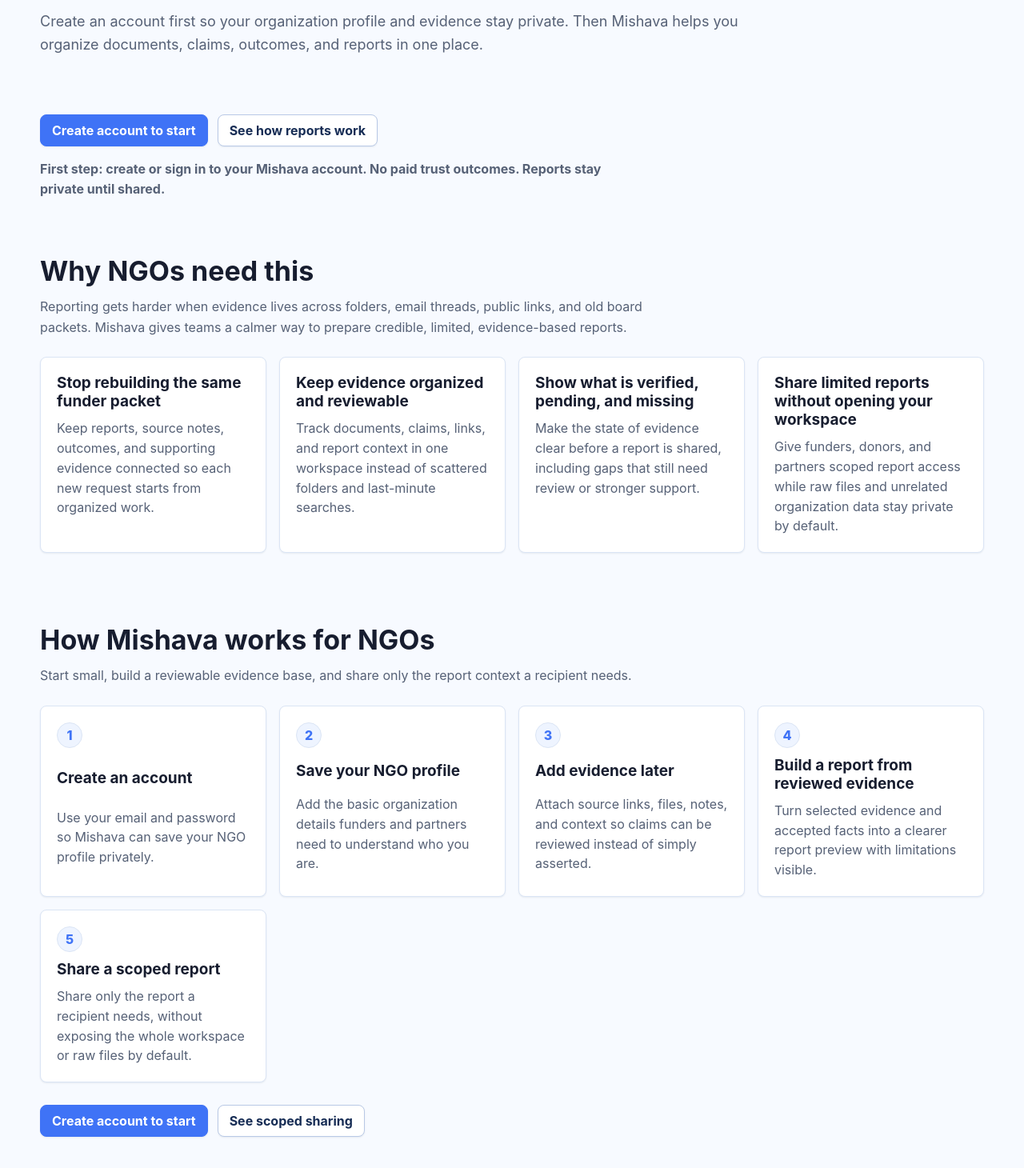
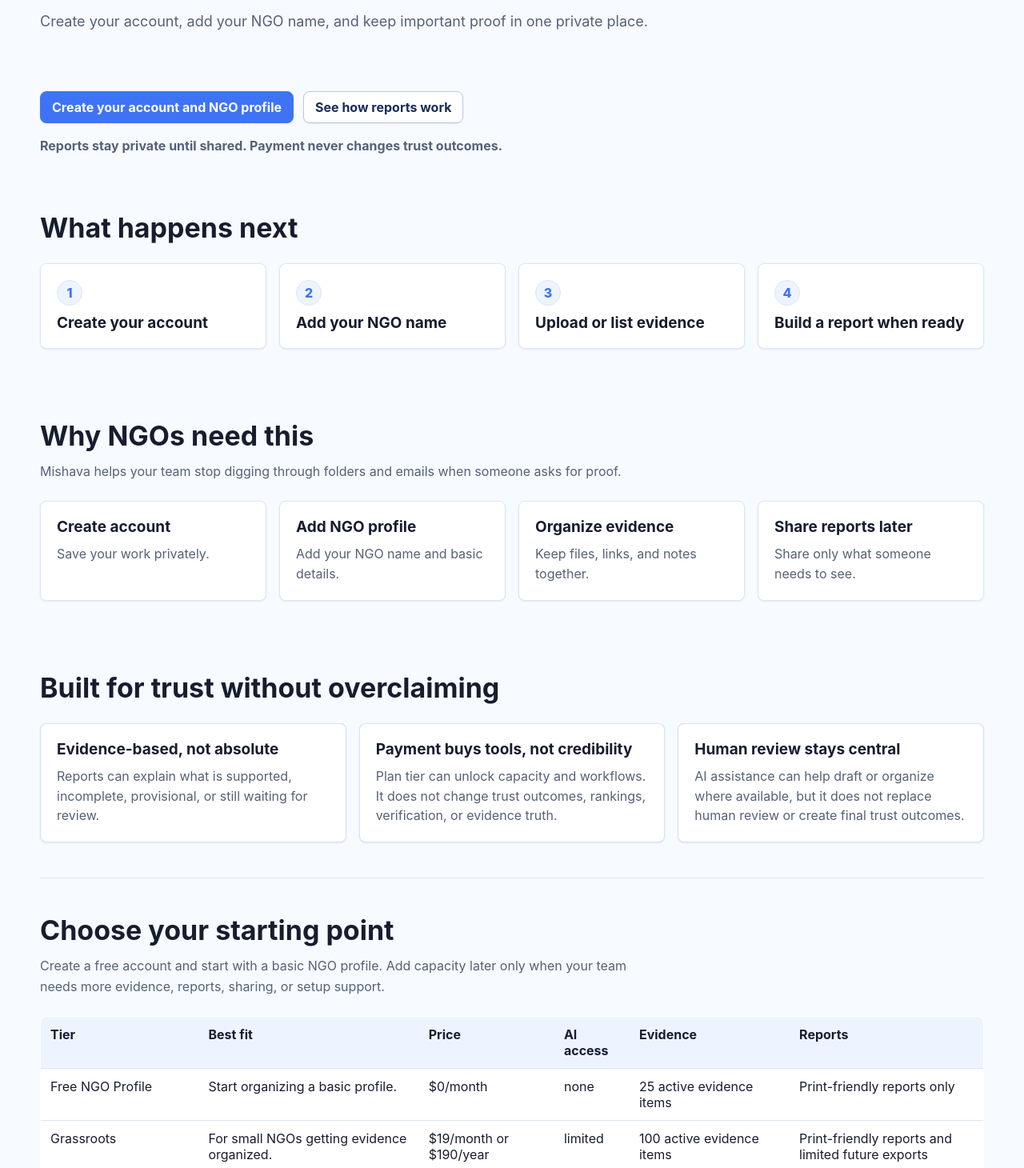
Before and after one commit to Mishava2013/mishava-v2, a Next.js app: page /ngo in a window 1280 px wide. Shown: the part 330-1790 px from the top of the page at 80% size. Built offline with nearby package versions, Linux system fonts and the light colour scheme.

Commit message:
Polish NGO onboarding and sign-up flow language

```diff
--- a/src/app/ngo/page.tsx
+++ b/src/app/ngo/page.tsx
@@ -4,48 +4,39 @@ import { ngoTiers } from "@/lib/ngo";
 
 const valueCards = [
   {
-    title: "Stop rebuilding the same funder packet",
-    body: "Keep reports, source notes, outcomes, and supporting evidence connected so each new request starts from organized work.",
+    title: "Create account",
+    body: "Save your work privately.",
   },
   {
-    title: "Keep evidence organized and reviewable",
-    body: "Track documents, claims, links, and report context in one workspace instead of scattered folders and last-minute searches.",
+    title: "Add NGO profile",
+    body: "Add your NGO name and basic details.",
   },
   {
-    title: "Show what is verified, pending, and missing",
-    body: "Make the state of evidence clear before a report is shared, including gaps that still need review or stronger support.",
+    title: "Organize evidence",
+    body: "Keep files, links, and notes together.",
   },
   {
-    title: "Share limited reports without opening your workspace",
-    body: "Give funders, donors, and partners scoped report access while raw files and unrelated organization data stay private by default.",
+    title: "Share reports later",
+    body: "Share only what someone needs to see.",
   },
 ];
 
-const workflowSteps = [
+const nextSteps = [
   {
     step: "1",
-    title: "Create an account",
-    body: "Use your email and password so Mishava can save your NGO profile privately.",
+    title: "Create your account",
   },
   {
     step: "2",
-    title: "Save your NGO profile",
-    body: "Add the basic organization details funders and partners need to understand who you are.",
+    title: "Add your NGO name",
   },
   {
     step: "3",
-    title: "Add evidence later",
-    body: "Attach source links, files, notes, and context so claims can be reviewed instead of simply asserted.",
+    title: "Upload or list evidence",
   },
   {
     step: "4",
-    title: "Build a report from reviewed evidence",
-    body: "Turn selected evidence and accepted facts into a clearer report preview with limitations visible.",
-  },
-  {
-    step: "5",
-    title: "Share a scoped report",
-    body: "Share only the report a recipient needs, without exposing the whole workspace or raw files by default.",
+    title: "Build a report when ready",
   },
 ];
 
@@ -66,32 +57,42 @@ export default function NgoPage() {
         eyebrow="NGO"
         title="Start an NGO profile, then build clearer funder reports."
       >
-        Create an account first so your organization profile and evidence stay
-        private. Then Mishava helps you organize documents, claims, outcomes,
-        and reports in one place.
+        Create your account, add your NGO name, and keep important proof in one
+        private place.
       </PageHeader>
 
       <section className="ngo-public-hero">
         <div className="hero-actions">
           <Link className="button primary" href={ngoSignUpHref}>
-            Create account to start
+            Create your account and NGO profile
           </Link>
           <Link className="button" href="/ngo/reports">
             See how reports work
           </Link>
         </div>
         <p className="ngo-trust-line">
-          First step: create or sign in to your Mishava account. No paid trust
-          outcomes. Reports stay private until shared.
+          Reports stay private until shared. Payment never changes trust
+          outcomes.
         </p>
+      </section>
+
+      <section className="section">
+        <h2>What happens next</h2>
+        <div className="ngo-flow-grid">
+          {nextSteps.map((item) => (
+            <div className="card ngo-step-card" key={item.step}>
+              <span className="ngo-step-number">{item.step}</span>
+              <h3>{item.title}</h3>
+            </div>
+          ))}
+        </div>
       </section>
 
       <section className="section">
         <h2>Why NGOs need this</h2>
         <p className="section-intro">
-          Reporting gets harder when evidence lives across folders, email
-          threads, public links, and old board packets. Mishava gives teams a
-          calmer way to prepare credible, limited, evidence-based reports.
+          Mishava helps your team stop digging through folders and emails when
+          someone asks for proof.
         </p>
         <div className="card-grid ngo-value-grid">
           {valueCards.map((card) => (
@@ -100,31 +101,6 @@ export default function NgoPage() {
               <p>{card.body}</p>
             </div>
           ))}
-        </div>
-      </section>
-
-      <section className="section">
-        <h2>How Mishava works for NGOs</h2>
-        <p className="section-intro">
-          Start small, build a reviewable evidence base, and share only the
-          report context a recipient needs.
-        </p>
-        <div className="ngo-flow-grid">
-          {workflowSteps.map((item) => (
-            <div className="card ngo-step-card" key={item.step}>
-              <span className="ngo-step-number">{item.step}</span>
-              <h3>{item.title}</h3>
-              <p>{item.body}</p>
-            </div>
-          ))}
-        </div>
-        <div className="hero-actions">
-          <Link className="button primary" href={ngoSignUpHref}>
-            Create account to start
-          </Link>
-          <Link className="button" href="/ngo/sharing">
-            See scoped sharing
-          </Link>
         </div>
       </section>
 
@@ -197,7 +173,7 @@ export default function NgoPage() {
       <section className="section">
         <div className="hero-actions">
           <Link className="button primary" href={ngoSignUpHref}>
-            Create account to start
+            Create your account and NGO profile
           </Link>
           <Link className="button" href="/ngo/reports">
             Review report tools
--- a/src/components/SignInModal.tsx
+++ b/src/components/SignInModal.tsx
@@ -135,6 +135,14 @@ function stripAuthParams(searchParams: URLSearchParams) {
     params.delete(key);
   }
   return params;
+}
+
+function createAccountNextPath(nextPath: string, surface: AuthSurface | null) {
+  if (surface === "ngo" && nextPath === "/ngo") {
+    return "/ngo/onboarding";
+  }
+
+  return nextPath;
 }
 
 export function SignInModalButton({
@@ -282,7 +290,9 @@ export function SignInModalController({
     setManualOpen(false);
     setManualNextPath(null);
     setManualSurface(null);
-    const target = new URLSearchParams({ next: nextPath });
+    const target = new URLSearchParams({
+      next: createAccountNextPath(nextPath, authSurface),
+    });
     if (authSurface) {
       target.set("surface", authSurface);
     }
```
Also changed, not shown: src/app/auth/sign-up/page.tsx (+8 -6 lines), src/app/ngo/onboarding/page.tsx (+10 -11 lines), 1 other file (tests, documents, lock files or other folders).
